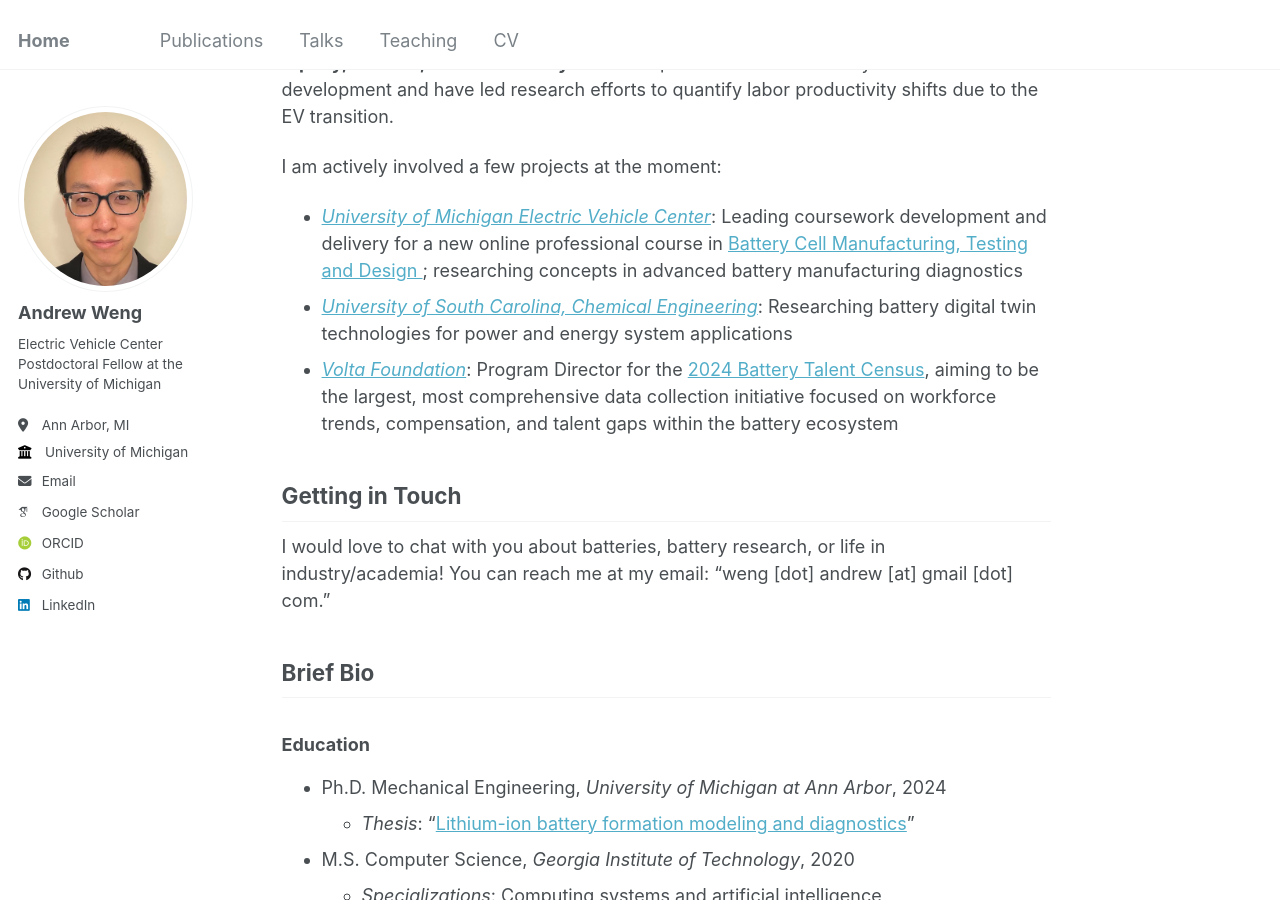
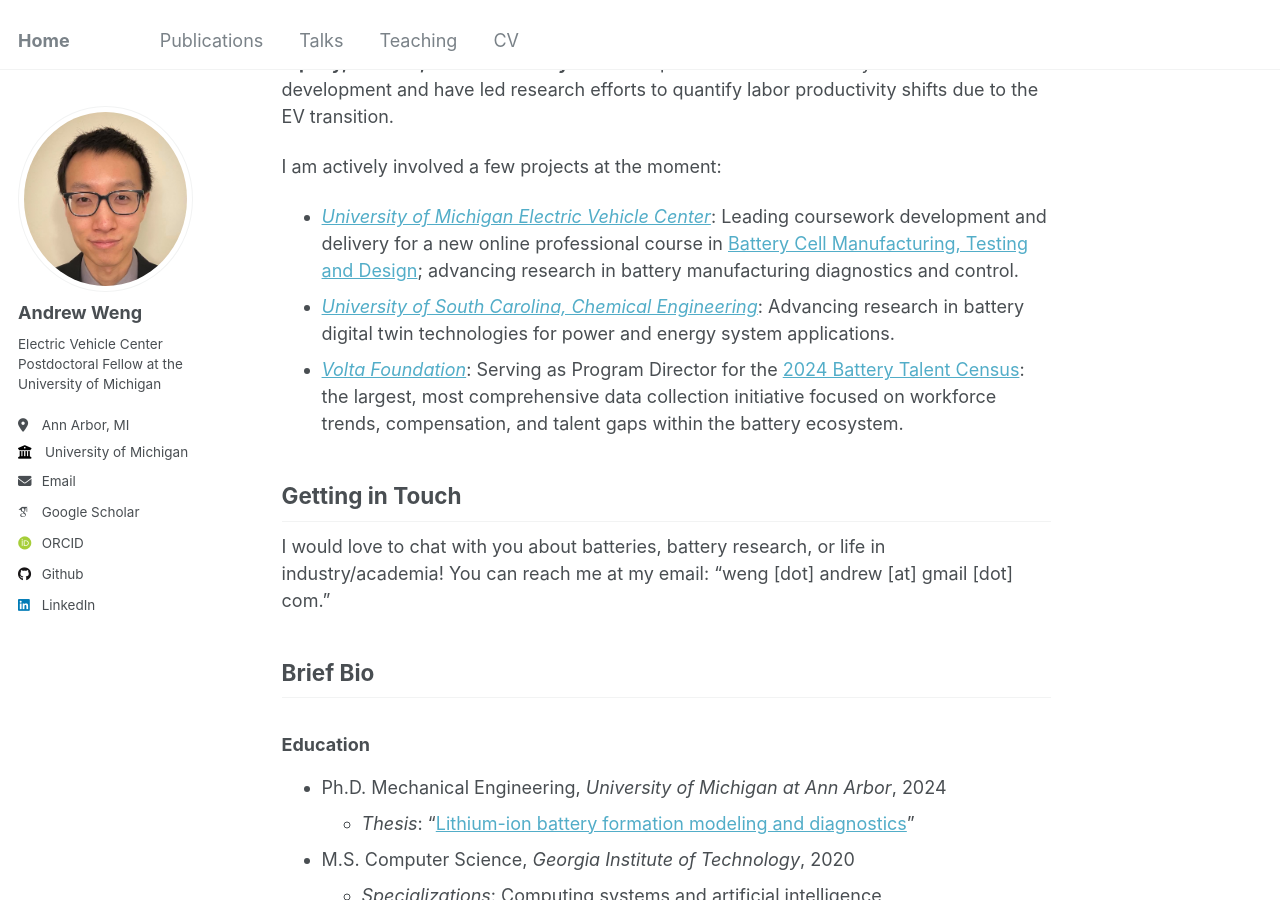
Before and after one commit to wengandrew/wengandrew.github.io, a Jekyll site: the page built from _pages/about.md, in a window 1280 px wide and 900 px high, scrolled down 339 px. Built offline with Jekyll 4.4.1, drawn with Linux system fonts in a browser that asks for light colours; some web fonts are replaced.

Commit message:
Update about.md

```diff
--- a/_pages/about.md
+++ b/_pages/about.md
@@ -12,9 +12,9 @@ I am a Postdoctoral Fellow in the [Battery Control Group at the University of Mi
 My current research focuses on **energy storage systems modeling** with an emphasis on battery manufacturing process optimization and lifetime prediction. My mission is to **build a knowledge base enabling new battery manufacturing technologies to be deployed rapidly, at scale, and sustainably**. I am also passionate about battery workforce development and have led research efforts to quantify labor productivity shifts due to the EV transition.
 
 I am actively involved a few projects at the moment:
-- [_University of Michigan Electric Vehicle Center_](https://evc.engin.umich.edu/): Leading coursework development and delivery for a new online professional course in [ Battery Cell Manufacturing, Testing and Design ](https://nexus.engin.umich.edu/pro-ed/battery-cell-mfg/); researching concepts in advanced battery manufacturing diagnostics
-- [_University of South Carolina, Chemical Engineering_](https://sc.edu/study/colleges_schools/engineering_and_computing/news_events/news/2022/dougal_10_million_navy_research.php): Researching battery digital twin technologies for power and energy system applications
-- [_Volta Foundation_](https://volta.foundation/battery-report): Program Director for the [2024 Battery Talent Census](https://ci6zshhkupb.typeform.com/batterycensus), aiming to be the largest, most comprehensive data collection initiative focused on workforce trends, compensation, and talent gaps within the battery ecosystem
+- [_University of Michigan Electric Vehicle Center_](https://evc.engin.umich.edu/): Leading coursework development and delivery for a new online professional course in [Battery Cell Manufacturing, Testing and Design](https://nexus.engin.umich.edu/pro-ed/battery-cell-mfg/); advancing research in battery manufacturing diagnostics and control.
+- [_University of South Carolina, Chemical Engineering_](https://sc.edu/study/colleges_schools/engineering_and_computing/news_events/news/2022/dougal_10_million_navy_research.php): Advancing research in battery digital twin technologies for power and energy system applications.
+- [_Volta Foundation_](https://volta.foundation/battery-report): Serving as Program Director for the [2024 Battery Talent Census](https://ci6zshhkupb.typeform.com/batterycensus): the largest, most comprehensive data collection initiative focused on workforce trends, compensation, and talent gaps within the battery ecosystem.
 
 ## Getting in Touch
 
```
